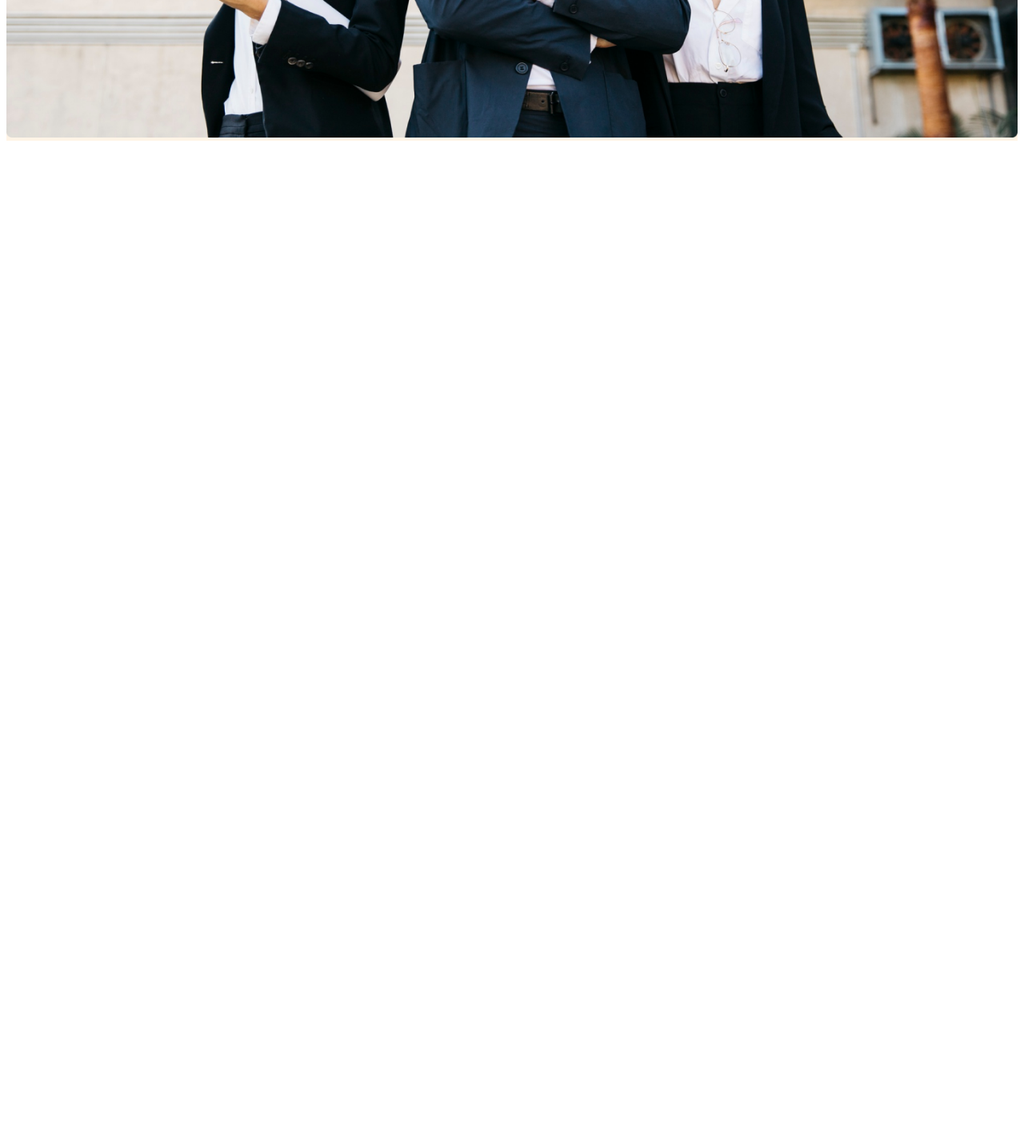
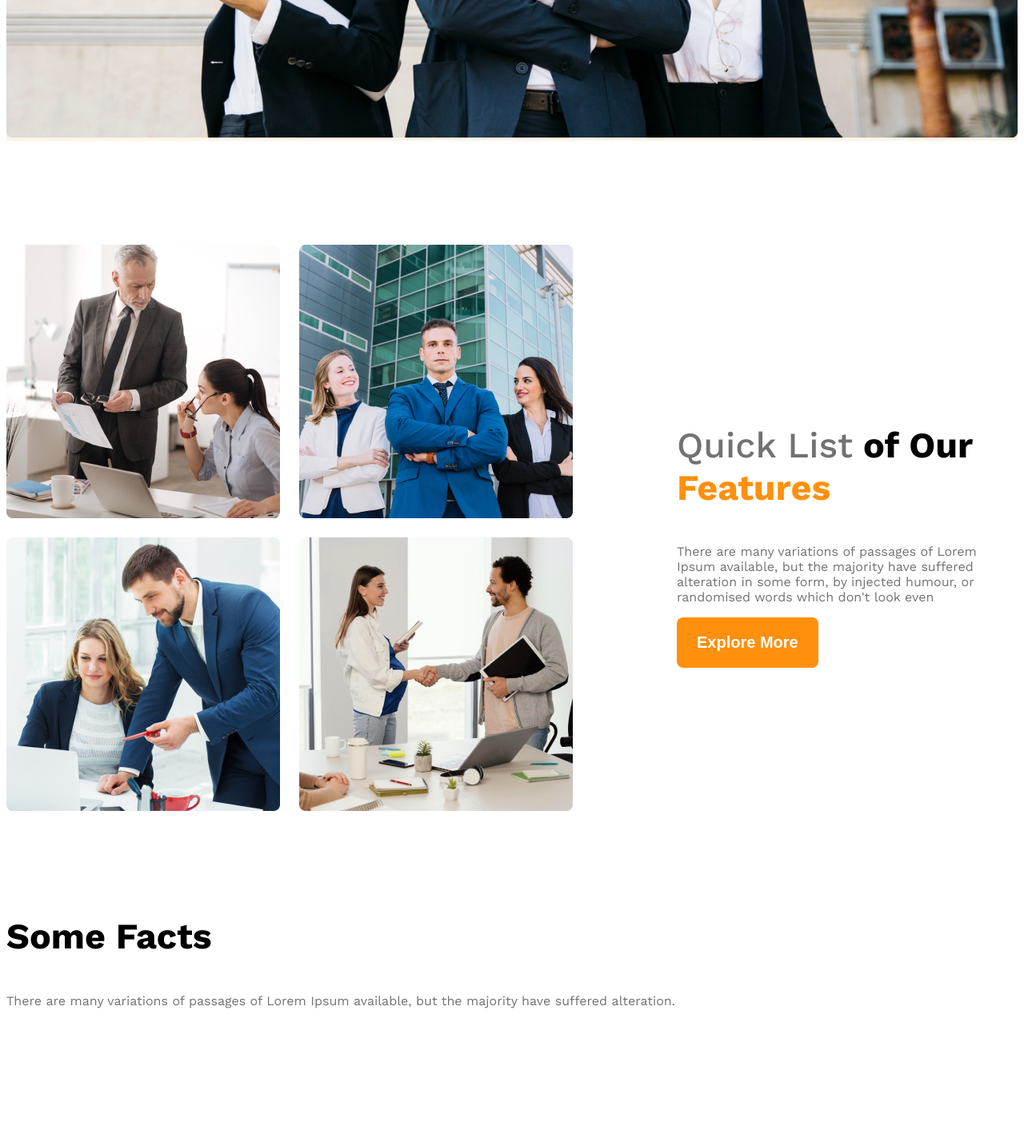
Before and after one commit to nafizfuadsharkar/G3-Architect-Website, a plain HTML site: page index.html in a window 1280 px wide. Shown: the part 957-2380 px from the top of the page at 80% size. Before the commit the page ends 1141 px from the top, so only its background shows below. Drawn offline with nearby package versions, Linux system fonts and the light colour scheme.

Commit message:
fact section updated

```diff
--- a/index.html
+++ b/index.html
@@ -38,7 +38,56 @@
         <img class="banner-image" src="./images/banner.png" alt="" />
       </div>
     </header>
-    <main></main>
+    <main>
+        <!-- teams sections starts -->
+      <section class="teams display-flex">
+        <div class="team-img-container">
+          <img src="./images/team1.png" alt="" />
+          <img src="./images/team2.png" alt="" />
+          <img src="./images/team3.png" alt="" />
+          <img src="images/team4.png" alt="" />
+        </div>
+        <div class="our-features">
+          <h3 class="section-title"><span id="quick-list" class="text-light-gray">Quick List</span> <span>of Our</span> <span class="text-primary">Features</span></h3>
+          <p class="feature-description text-light-gray">
+            There are many variations of passages of Lorem Ipsum available, but
+            the majority have suffered alteration in some form, by injected
+            humour, or randomised words which don't look even
+          </p>
+          <button class="btn-primary">Explore More</button>
+        </div>
+      </section>
+      <!-- features will enjoy  -->
+       <section>
+        <h3 class="section-title">Some Facts</h3>
+        <p class="text-light-gray">There are many variations of passages of Lorem Ipsum available, but the majority have suffered alteration.</p>
+        <div class="facts-container">
+            <div class="fact">
+                <img src="" alt="" class="fact-icon">
+                <h4 class="fact-number"></h4>
+                <h5 class="fact-name"></h5>
+            </div>
+            <div class="fact">
+                <img src="" alt="" class="fact-icon">
+                <h4 class="fact-number"></h4>
+                <h5 class="fact-name"></h5>
+            </div>
+            <div class="fact">
+                <img src="" alt="" class="fact-icon">
+                <h4 class="fact-number"></h4>
+                <h5 class="fact-name"></h5>
+            </div>
+            <div class="fact">
+                <img src="" alt="" class="fact-icon">
+                <h4 class="fact-number"></h4>
+                <h5 class="fact-name"></h5>
+            </div>
+        </div>
+       </section>
+       <!-- some facts  -->
+        <section class="some-facts"></section>
+
+    </main>
     <footer></footer>
   </body>
 </html>
--- a/styles/architects.css
+++ b/styles/architects.css
@@ -1,5 +1,4 @@
-@import url('https://fonts.googleapis.com/css2?family=Work+Sans:ital,wght@0,100..900;1,100..900&display=swap');
-
+@import url("https://fonts.googleapis.com/css2?family=Work+Sans:ital,wght@0,100..900;1,100..900&display=swap");
 
 .work-sans-font {
   font-family: "Work Sans", sans-serif;
@@ -9,74 +8,124 @@
 }
 
 /* shared styles  */
-.display-flex{
+.display-flex {
   display: flex;
 }
 /* dark 02  */
-.text-gray{
+.text-gray {
   color: #424242;
 }
 /* dark03 */
-.text-light-gray{
+.text-light-gray {
   color: #727272;
 }
-.bg-light{
+.text-primary {
+  color: #ff900e;
+}
+.bg-light {
   background-color: rgba(255, 144, 14, 0.1);
 }
-.btn-primary{
-    background-color: #FF900E;
+.btn-primary {
+  background-color: #ff900e;
   color: white;
   padding: 20px 25px;
   font-size: 1.25rem;
   font-weight: 600;
   border-radius: 8px;
-    border:none;
+  border: none;
 }
+main {
+  max-width: 1440px;
+  margin: 0px auto;
+}
+main > section {
+  margin-top: 130px;
+}
+
+.section-title {
+  font-size: 2.8rem;
+  font-weight: 700;
+}
+
 /* header styles  */
 
-
 /* navbar related styles  */
-.navbar{
+.navbar {
   justify-content: space-between;
   align-items: center;
 }
-.nav-item{
+.nav-item {
   list-style: none;
   margin-right: 30px;
 }
-.brand{
+.brand {
   font-weight: 700;
   font-size: 2rem;
 }
-.nav-link{
+.nav-link {
   text-decoration: none;
   font-weight: 500;
 }
 
-.navbar, .banner{
+.navbar,
+.banner {
   max-width: 1440px;
   margin: 0 auto;
 }
 
 /* banner style  */
-.banner-content{
+.banner-content {
   max-width: 850px;
   margin: 0px auto;
   text-align: center;
   margin-bottom: 50px;
 }
 
-.banner-title{
+.banner-title {
   font-weight: 700;
   font-size: 4rem;
-
 }
-.banner-image{
-    width: 100% ;
+.banner-image {
+  width: 100%;
 }
 
+/* team and features related styles  */
+.teams {
+  align-items: center;
+}
+.team-img-container {
+  display: grid;
+  grid-template-columns: repeat(2, 1fr);
+  gap: 24px;
+}
+.our-features {
+  margin-left: 130px;
+  max-width: 530px;
+}
+
+#quick-list {
+  font-weight: 500;
+}
 @media screen and (max-width: 576px) {
-    .navbar, .nav-links{
+  .navbar,
+  .nav-links,
+  .teams {
     flex-direction: column;
   }
+  .team-img-container {
+    grid-template-columns: repeat(1, 1fr);
   }
+  .our-features {
+    margin-left: 20px;
+  }
+}
+
+/* medium device styles  */
+@media screen and (min-width: 576px) and (max-wid: 992px) {
+  .teams {
+    flex-direction: column;
+  }
+  .our-features {
+    margin: 50px auto;
+  }
+}
```
Lines whose indentation alone changed are shown as unchanged.
